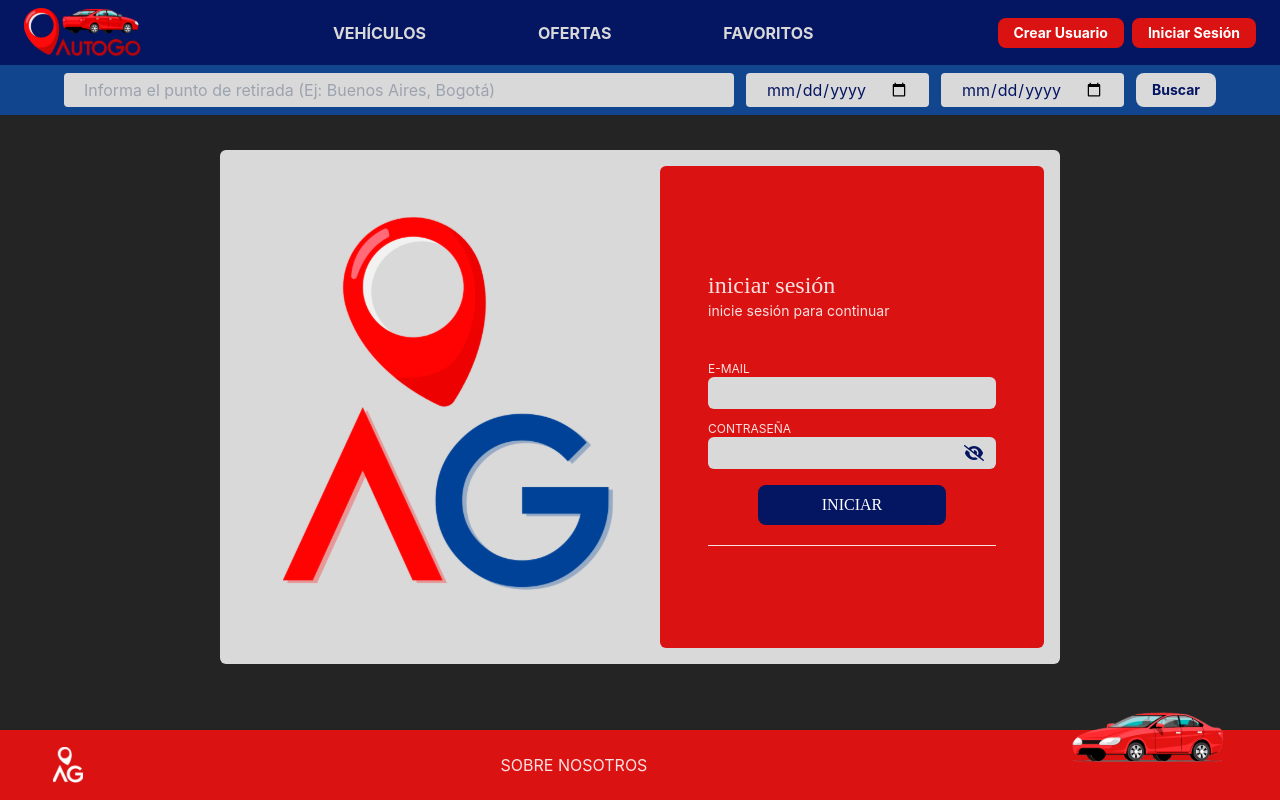
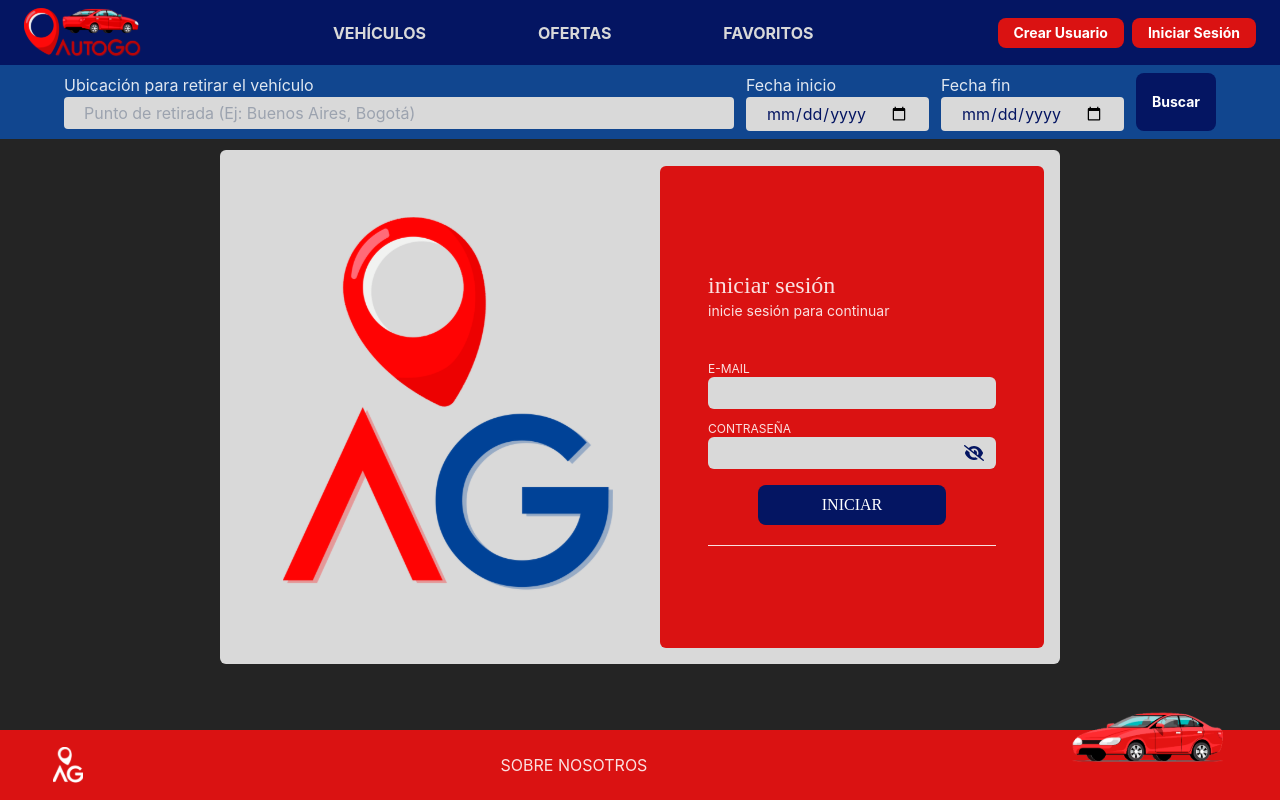
Before and after one commit to pablo-ambrogio/proyecto-final-CDT, a React (Vite) app: page /login in a window 1280 px wide. Built offline with nearby package versions, Linux system fonts and the light colour scheme; a web font is replaced by a local one.

Commit message:
ajuste formato formulario de busqueda

```diff
--- a/src/components/common/header/Navbar.jsx
+++ b/src/components/common/header/Navbar.jsx
@@ -36,17 +36,34 @@ const Navbar = () => {
                                 to="/offers"
                                 className="uppercase font-bold block mt-4 lg:inline-block lg:mt-0 text-grey hover:text-red over:transition-in-out duration-300 mr-4"
                                 onClick={() =>
-                                    Swal.fire({
-                                        confirmButtonColor: '#041562',
-                                        html: '<p className = "text-red text-xl font-bold" >Estamos trabajando para darte las mejores ofertas del mercado</p>'
-                                    })
+                                    alert(
+                                        'Estamos trabajando para darte las mejores ofertas del mercado'
+                                    )
                                 }
+                                // onClick={() =>
+                                //     Swal.fire({
+                                //         confirmButtonColor: '#041562',
+                                //         html: '<p class = "text-red text-xl font-bold" >Estamos trabajando para darte las mejores ofertas del mercado</p>'
+                                //     })
+                                // }
                             >
                                 ofertas
                             </Link>
                             <Link
-                                to="/favorite"
+                                to="/offers"
                                 className="uppercase font-bold block mt-4 lg:inline-block lg:mt-0 text-grey hover:text-red over:transition-in-out duration-300 mr-4"
+                                onClick={() =>
+                                    alert(
+                                        'Pronto podrás seleccionar tus opciones favoritas'
+                                    )
+                                }
+
+                                // onClick={() =>
+                                //     Swal.fire({
+                                //         confirmButtonColor: '#041562',
+                                //         html: '<p class = "text-red text-xl font-bold" >Estamos trabajando para darte las mejores ofertas del mercado</p>'
+                                //     })
+                                // }
                             >
                                 favoritos
                             </Link>
@@ -70,22 +87,29 @@ const Navbar = () => {
                     </div>
                 </nav>
                 <section className="flex bg-blue2 w-full px-16 py-2 gap-3">
+                    <div className="flex flex-1 flex-col">
+                        <p>Ubicación para retirar el vehículo</p>
                         <input
-                        className="rounded py-1 px-5 bg-grey text-blue outline-none flex-1"
+                            className="rounded py-1 px-5 bg-grey text-blue outline-none "
                             type="text"
-                        placeholder="Informa el punto de retirada (Ej: Buenos Aires, Bogotá)"
+                            placeholder="Punto de retirada (Ej: Buenos Aires, Bogotá)"
                         />
+                    </div>
+                    <div className="">
+                        <p>Fecha inicio</p>
                         <input
                             className="rounded py-1 px-5 bg-grey text-blue outline-none"
                             type="date"
-                        placeholder="Fecha inicio"
                         />
+                    </div>
+                    <div className="">
+                        <p>Fecha fin</p>
                         <input
                             className="rounded py-1 px-5 bg-grey text-blue outline-none"
                             type="date"
-                        placeholder="Fecha fin"
                         />
-                    <button className="block py-2 px-4 leading-none rounded-lg text-sm text-blue border-0 bg-grey hover:bg-grey hover:text-blue cursor-pointer font-bold capitalize transition-in-out duration-700">
+                    </div>
+                    <button className="block py-2 px-4 leading-none rounded-lg text-sm text-white border-0 bg-blue hover:bg-grey hover:text-blue cursor-pointer font-bold capitalize transition-in-out duration-700">
                         Buscar
                     </button>
                 </section>
--- a/src/components/pages/Login.jsx
+++ b/src/components/pages/Login.jsx
@@ -25,7 +25,6 @@ const Register = () => {
 
         axios.get('http://localhost:3000/users', data)
         reset()
-        // <Link to="/"></Link>
     })
 
     return (
--- a/src/components/pages/Register.jsx
+++ b/src/components/pages/Register.jsx
@@ -20,12 +20,13 @@ const Register = () => {
     } = useForm()
 
     const formSubmit = handleSubmit(data => {
-        Swal.fire({
-            icon: 'success',
-            html: '<p class = "text-blue text-xl font-bold" >Usuario creado con éxito</p>',
-            showConfirmButton: false,
-            timer: 2000
-        })
+        // Swal.fire({
+        //     icon: 'success',
+        //     html: '<p class = "text-blue text-xl font-bold" >Usuario creado con éxito</p>',
+        //     showConfirmButton: false,
+        //     timer: 2000
+        // })
+        alert('Usuario creado con éxito')
         console.log(data)
 
         for (const key in data) {
```
Lines whose indentation alone changed are shown as unchanged.
